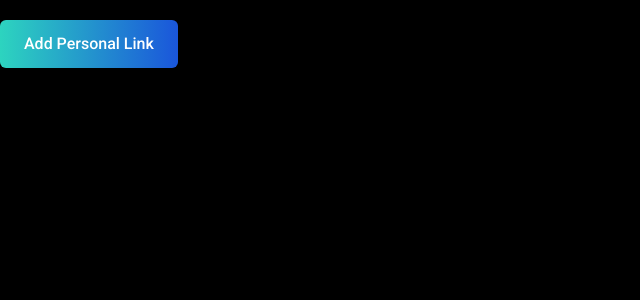
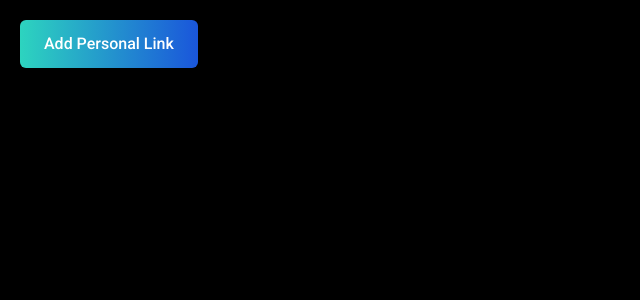
Before and after one commit to jorenbagadiong/linker, a Next.js app: page / in a window 1280 px wide. Shown: the top 300 px of the page, without its empty margins (0-640 px from the left). Built offline with nearby package versions, Linux system fonts and the light colour scheme.

Commit message:
add url validator

```diff
--- a/components/Card.jsx
+++ b/components/Card.jsx
@@ -6,7 +6,7 @@ export default function Card({ data, onDelete }) {
 
   return (
     items?.length > 0 && (
-      <div className="w-[300px] p-3 border border-white rounded-[10px] flex flex-col gap-5 glass">
+      <div className="w-full sm:w-[295px] p-3 border border-white rounded-[10px] flex flex-col gap-5 glass">
         <div className="flex justify-between items-center">
           <label className="font-bold text-[20px] text-white">{name}</label>
           {logo && (
--- a/pages/index.jsx
+++ b/pages/index.jsx
@@ -6,6 +6,10 @@ import Card from "@/components/Card"
 import Modal from "@/components/Modal"
 
 import { DATA } from "constants/data"
+
+const validateURL = (url) => {
+  return url.match(/^(https?|ftp):\/\/[^\s/$.?#].[^\s]*$/)
+}
 
 export default function Home() {
   const [showModal, setShowModal] = useState(false)
@@ -27,6 +31,11 @@ export default function Home() {
 
     if (!path) {
       Notiflix.Notify.failure("Path required")
+      return undefined
+    }
+
+    if (!validateURL(path)) {
+      Notiflix.Notify.failure("Invalid URL")
       return undefined
     }
 
@@ -70,13 +79,13 @@ export default function Home() {
     setStoredLinkData(storedLinkArray)
   }, [])
 
-
   return (
     <>
       <Head>
         <title>Linker | Home</title>
       </Head>
-      <div className="sectionWidth py-[20px]">
+      <div className="sectionWidth p-[20px]">
+        <div>
           <button
             className="bg-gradient-to-r from-teal-400 to-blue hover:from-pink-500 hover:to-orange-500 text-white font-semibold px-6 py-3 rounded-md"
             type="button"
@@ -84,13 +93,15 @@ export default function Home() {
           >
             Add Personal Link
           </button>
-        <div className="flex">
-          <div className="flex flex-wrap justify-between py-3 gap-4">
-            {typeof storedLinkData === "object" &&
-              storedLinkData?.map((data, key) => (
+          {storedLinkData && (
+            <div className="flex justify-center items-center">
+              <div className="flex flex-wrap items-stretch justify-center md:justfiy-between py-3 gap-4">
+                {storedLinkData?.map((data, key) => (
                   <Card data={data} key={key} onDelete={handleDeleteLink} />
                 ))}
               </div>
+            </div>
+          )}
         </div>
       </div>
       {showModal && (
```
Lines whose indentation alone changed are shown as unchanged.
